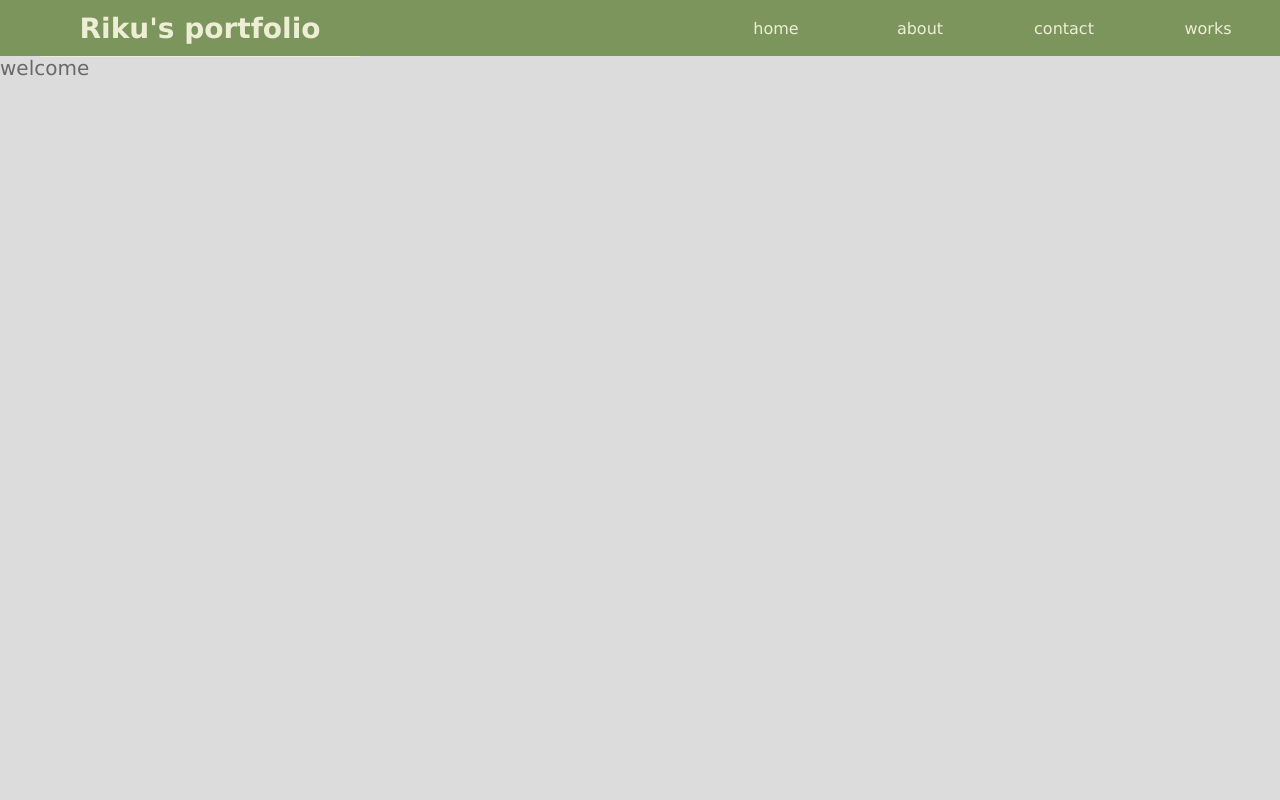
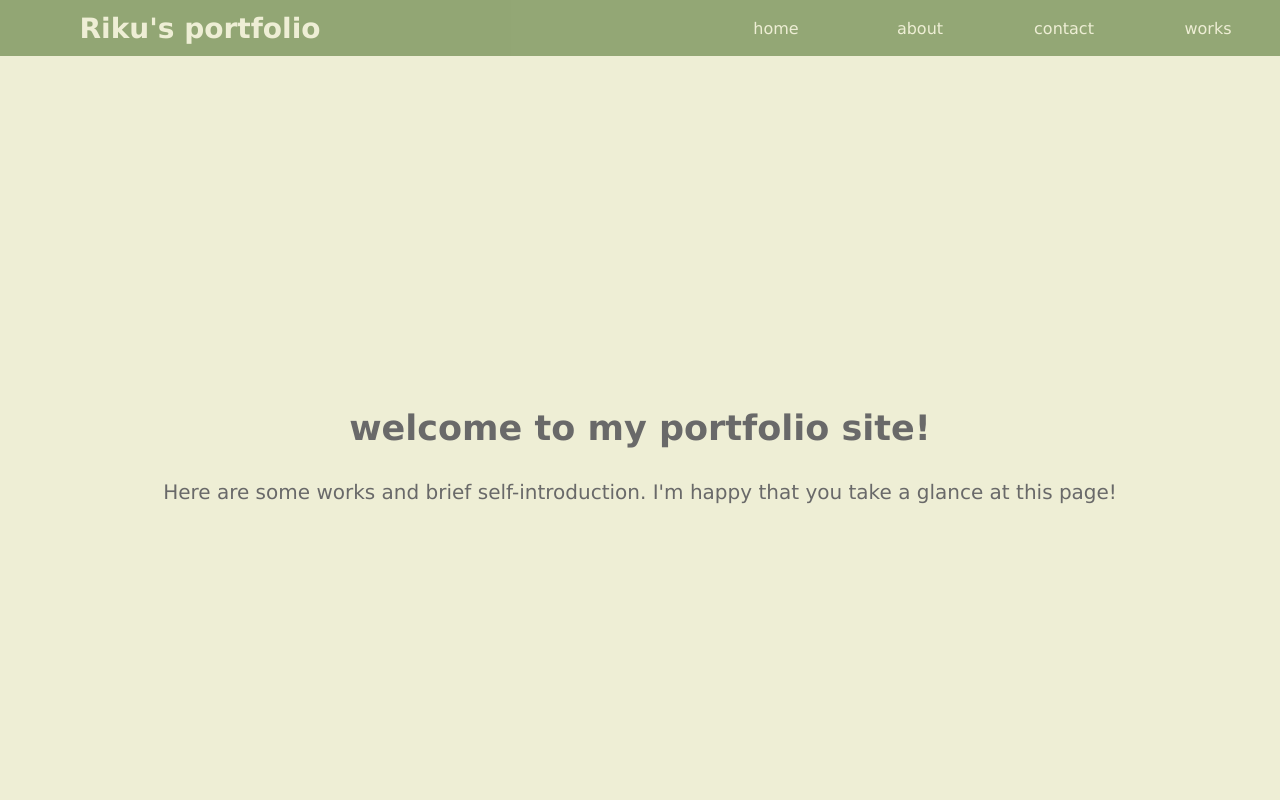
Before and after one commit to Riku-Hatano/portfolioVercel, a React (Create React App) app: page / in a window 1280 px wide. Shown: the top 800 px of the page. Built offline with nearby package versions, Linux system fonts and the light colour scheme.

Commit message:
implemented module.css on home component and add some animation

```diff
--- a/src/components/Welcome.tsx
+++ b/src/components/Welcome.tsx
@@ -3,7 +3,12 @@
 const Welcome = () => {
     console.log(styles);
     return (
-        <p className={styles.welcome}>welcome</p>
+        <>
+            <div className={styles.welcome}>
+                <h1 className={styles.h1}>welcome to my portfolio site!</h1>
+                <p className={styles.p}>Here are some works and brief self-introduction. I'm happy that you take a glance at this page!</p>
+            </div>
+        </>
     )
 }
 
--- a/src/moduleCSS/welcome/welcome.module.css
+++ b/src/moduleCSS/welcome/welcome.module.css
@@ -1,9 +1,17 @@
 .welcome {
-    background-color: gainsboro;
-    width: 100vw;
-    height: 100vh;
-}
+  display: flex;
+  flex-direction: column;
+  justify-content: center;
+  align-items: center;
+  background-color: #eeeed5;
+  width: 100vw;
+  height: 100vh; }
 
-.tomypage {
-    color: red;
-}
+.h1 {
+  margin-bottom: 2vh;
+  text-align: center;
+  width: 100%; }
+
+.p {
+  text-align: center;
+  width: 80%; }
--- a/src/moduleCSS/welcome/welcome.module.css.d.ts
+++ /dev/null
@@ -1,5 +0,0 @@
-declare const styles: {
-    welcome: string;
-}
-
-export default styles;
--- a/src/pages/About.tsx
+++ b/src/pages/About.tsx
@@ -5,14 +5,14 @@
 const About = () => {
     useEffect(() => {
         ScrollReveal().reveal(".box", {
-            duration: 800, // アニメーションの完了にかかる時間
-            viewFactor: 0.1, // 0~1,どれくらい見えたら実行するか
-            reset: true   // 何回もアニメーション表示するか
+            duration: 800,
+            viewFactor: 0.1,
+            reset: true
         });
         ScrollReveal().reveal(".eventCell", {
-            duration: 800, // アニメーションの完了にかかる時間
-            viewFactor: 0.01, // 0~1,どれくらい見えたら実行するか
-            reset: true   // 何回もアニメーション表示するか
+            duration: 800,
+            viewFactor: 0.01,
+            reset: true
         });
     }, [])
     return (
--- a/src/pages/Home.tsx
+++ b/src/pages/Home.tsx
@@ -5,15 +5,15 @@
 import Contact from "./Contact";
 
 const Home = () => {
-    const scroll = (e: any): void => {
+    const scroll = (): void => {
         console.log(window.scrollY);
         console.log(window.scrollX);
     }
     useEffect(() => {
         ScrollReveal().reveal(".box", {
-            duration: 800, // アニメーションの完了にかかる時間
-            viewFactor: 0.05, // 0~1,どれくらい見えたら実行するか
-            reset: true   // 何回もアニメーション表示するか
+            duration: 800,
+            viewFactor: 0.05,
+            reset: true
         });
         document.addEventListener("scroll", scroll);
     }, [])
--- a/src/scss/_normalize.scss
+++ b/src/scss/_normalize.scss
@@ -39,7 +39,8 @@
 }
 
 nav {
-    background-color: $defaultColorBlack;
+    // background-color: $defaultColorBlack;
+    background-color: rgba($defaultColorBlack, 0.8);
 }
 
 header {
--- a/src/scss/style.css
+++ b/src/scss/style.css
@@ -34,7 +34,7 @@
   list-style-type: none; }
 
 nav {
-  background-color: #7c955d; }
+  background-color: rgba(124, 149, 93, 0.8); }
 
 header {
   background-color: #eeeed5;
@@ -407,8 +407,8 @@
     position: absolute;
     top: 7vh; }
   header svg {
-    width: 26vh;
-    height: 26vh; }
+    height: 26vh;
+    width: 26vh; }
   .bar img {
     width: 50px;
     height: 50px; }
--- a/types/image-import.d.ts
+++ b/types/image-import.d.ts
@@ -2,3 +2,4 @@
 declare module "*.jpeg";
 declare module "*.png";
 declare module "*.css";
+declare module "@mui*";
```
Also changed, not shown: package.json (+7 -0 lines), src/scss/devices/home/_iPadMini.scss (+5 -3 lines), 1 other file (tests, documents, lock files or other folders). Lines whose indentation alone changed are shown as unchanged.
